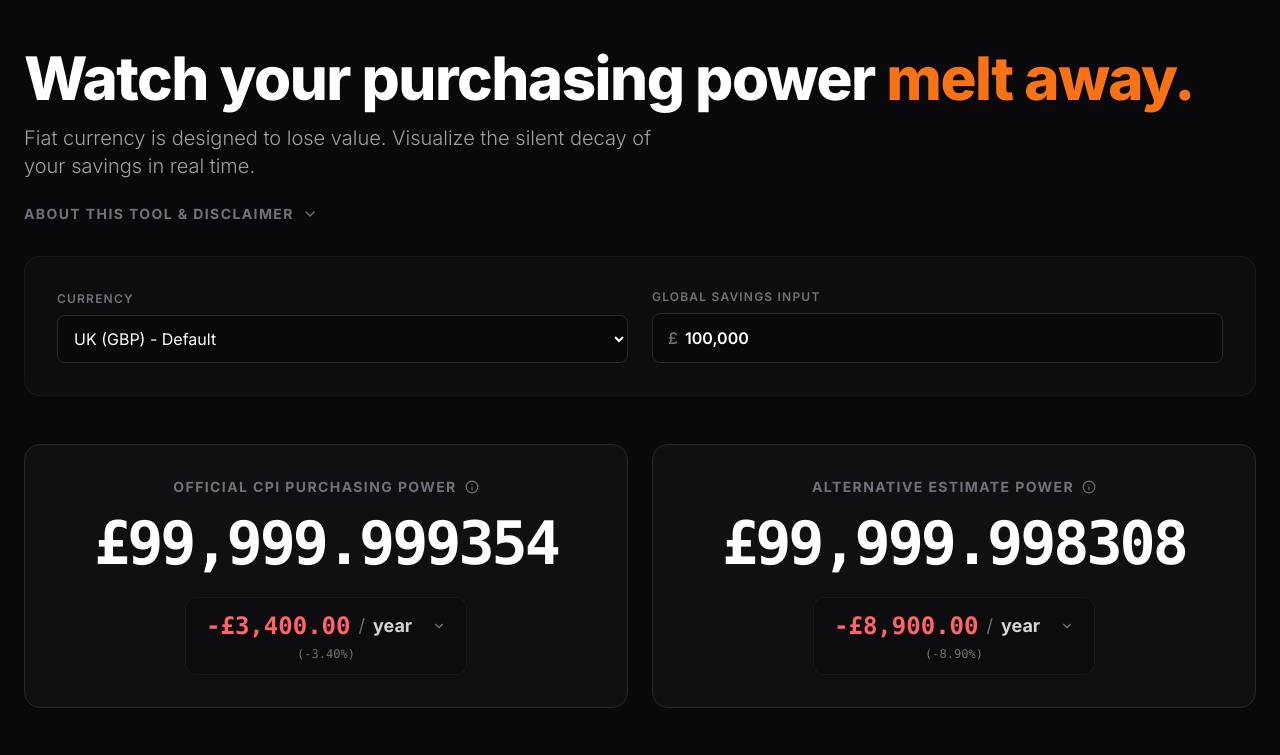
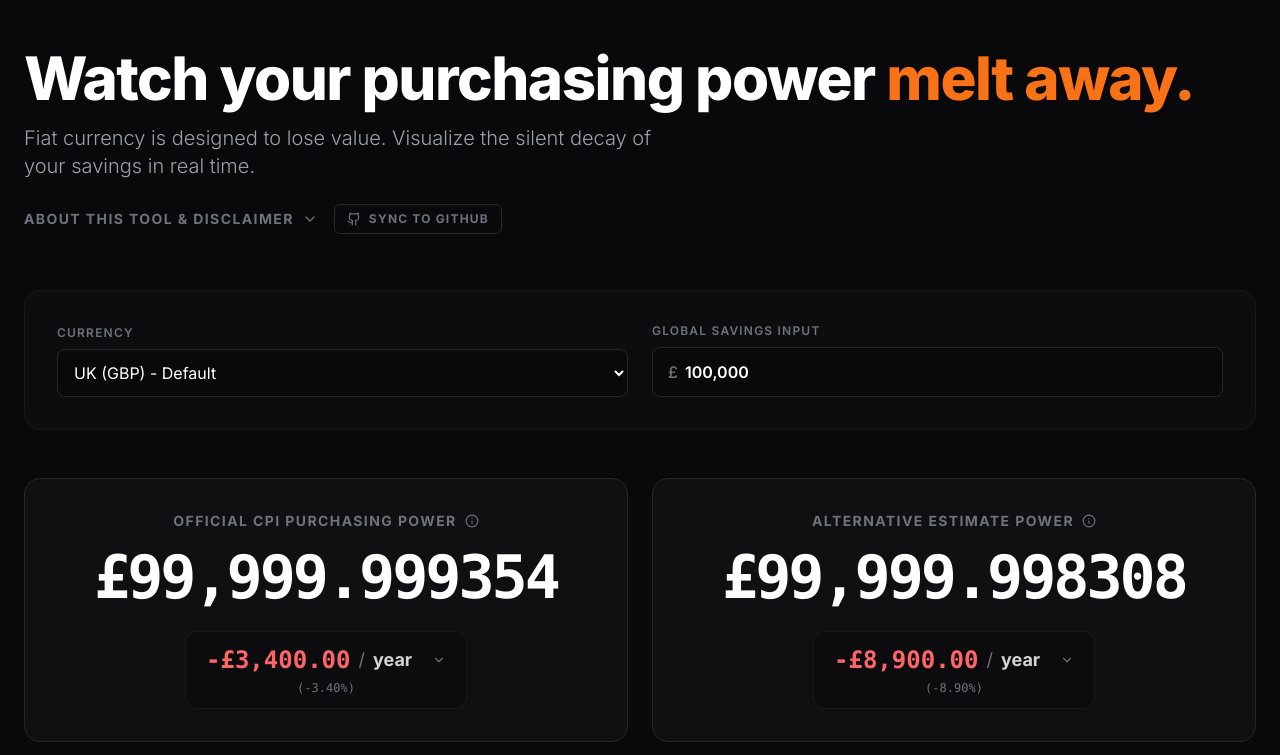
Before and after one commit to PedroPie81/Fiat-erosion-tracker, a React (Vite) app: page / in a window 1280 px wide. Shown: the top 755 px of the page. Built offline with nearby package versions, Linux system fonts and the light colour scheme.

Commit message:
Sync from AI Studio

```diff
--- a/src/App.tsx
+++ b/src/App.tsx
@@ -77,6 +77,27 @@ const App: React.FC = () => {
 
   // NEW: Collapsible state for About/Disclaimer
   const [showAbout, setShowAbout] = useState(false);
+  const [syncStatus, setSyncStatus] = useState<'idle' | 'loading' | 'success' | 'error'>('idle');
+  const [syncMessage, setSyncMessage] = useState('');
+
+  const handleSync = async () => {
+    setSyncStatus('loading');
+    try {
+      const response = await fetch('/api/github-sync', { method: 'POST' });
+      const data = await response.json();
+      if (response.ok) {
+        setSyncStatus('success');
+        setSyncMessage(data.message);
+        setTimeout(() => setSyncStatus('idle'), 3000);
+      } else {
+        setSyncStatus('error');
+        setSyncMessage(data.error || 'Sync failed');
+      }
+    } catch (err) {
+      setSyncStatus('error');
+      setSyncMessage('Network error');
+    }
+  };
 
   // Shared time window state
   const [lookbackYears, setLookbackYears] = useState(10);
@@ -340,6 +361,7 @@ const App: React.FC = () => {
 
         {/* Collapsible About & Disclaimer */}
         <div className="max-w-3xl">
+        <div className="flex flex-wrap items-center gap-4 mb-6">
           <button
             onClick={() => setShowAbout(!showAbout)}
             className="flex items-center gap-2 text-sm font-bold uppercase tracking-widest text-zinc-500 hover:text-[#f97316] transition-colors group"
@@ -355,6 +377,25 @@ const App: React.FC = () => {
               <path d="m6 9 6 6 6-6"/>
             </svg>
           </button>
+
+          <button
+            onClick={handleSync}
+            disabled={syncStatus === 'loading'}
+            className={`flex items-center gap-2 text-xs font-bold uppercase tracking-widest px-3 py-1.5 rounded-md border transition-all ${
+              syncStatus === 'loading' ? 'border-zinc-700 text-zinc-700 cursor-not-allowed' :
+              syncStatus === 'success' ? 'border-emerald-500/50 text-emerald-500 bg-emerald-500/10' :
+              syncStatus === 'error' ? 'border-red-500/50 text-red-500 bg-red-500/10' :
+              'border-zinc-800 text-zinc-500 hover:text-white hover:border-zinc-600'
+            }`}
+            title={syncMessage}
+          >
+            <svg xmlns="http://www.w3.org/2000/svg" width="14" height="14" viewBox="0 0 24 24" fill="none" stroke="currentColor" strokeWidth="2" strokeLinecap="round" strokeLinejoin="round">
+              <path d="M15 22v-4a4.8 4.8 0 0 0-1-3.5c3 0 6-2 6-5.5.08-1.25-.27-2.48-1-3.5.28-1.15.28-2.35 0-3.5 0 0-1 0-3 1.5-2.64-.5-5.36-.5-8 0C6 2 5 2 5 2c-.3 1.15-.3 2.35 0 3.5A5.403 5.403 0 0 0 4 9c0 3.5 3 5.5 6 5.5-.39.49-.68 1.05-.85 1.65-.17.6-.22 1.23-.15 1.85v4"/>
+              <path d="M9 18c-4.51 2-5-2-7-2"/>
+            </svg>
+            <span>{syncStatus === 'loading' ? 'Syncing...' : syncStatus === 'success' ? 'Synced' : syncStatus === 'error' ? 'Failed' : 'Sync to GitHub'}</span>
+          </button>
+        </div>
 
           <div className={`overflow-hidden transition-all duration-300 ease-in-out ${showAbout ? 'max-h-[600px] opacity-100 mt-4' : 'max-h-0 opacity-0'}`}>
             <div className="bg-zinc-900/50 border border-zinc-800 rounded-xl p-6 text-zinc-300 text-sm leading-relaxed flex flex-col gap-4">
```
